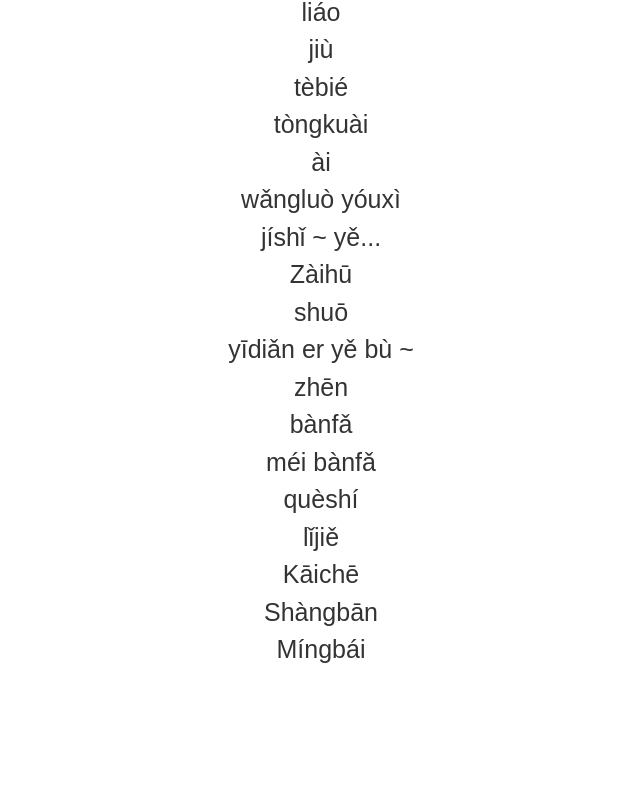
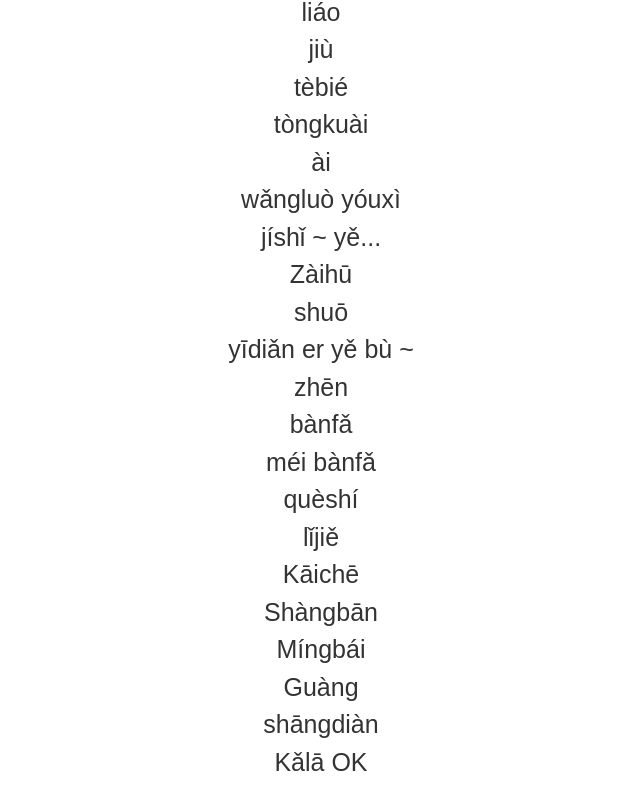
Before and after one commit to kandalog/next-chinese-word, a Next.js app: page / in a window 1280 px wide. Shown: the part 364-1174 px from the top of the page, without its empty margins (319-959 px from the left). Before the commit the page ends 1083 px from the top, so only its background shows below. Built offline with nearby package versions, Linux system fonts and the light colour scheme.

Commit message:
単語追加

```diff
--- a/assets/data.ts
+++ b/assets/data.ts
@@ -26,6 +26,9 @@ export const pinyin = [
   "Kāichē",
   "Shàngbān",
   "Míngbái",
+  "Guàng",
+  "shāngdiàn",
+  "Kǎlā OK",
 ];
 
 export const ch = [
@@ -56,6 +59,9 @@ export const ch = [
   "开车",
   "上班",
   "明白",
+  "逛",
+  "商店",
+  "卡拉OK",
 ];
 
 export const jp = [
@@ -86,4 +92,7 @@ export const jp = [
   "車を運転する",
   "出勤する",
   "明らかである",
+  "ぶらつく",
+  "お店",
+  "カラオケ",
 ];
```
